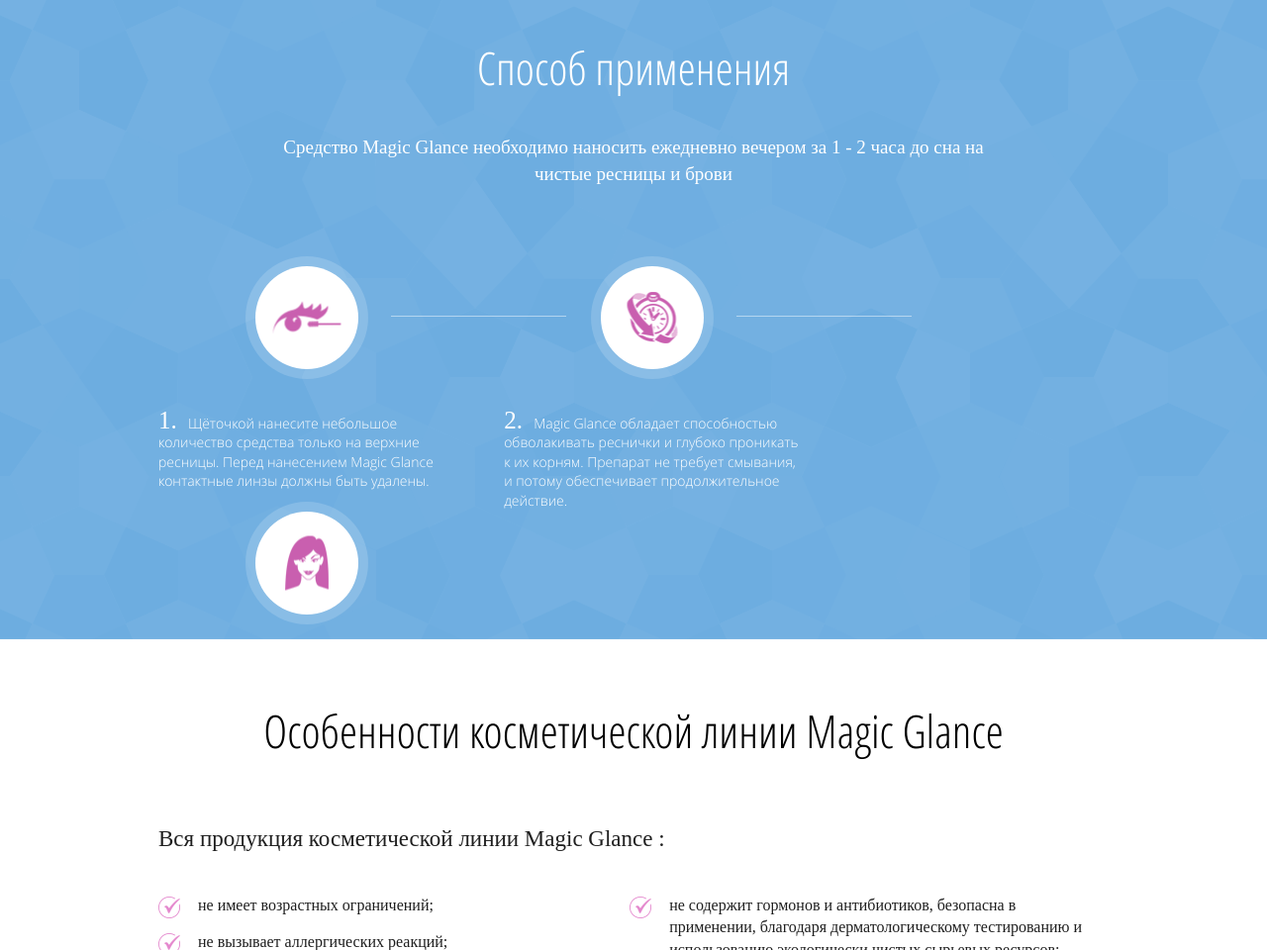
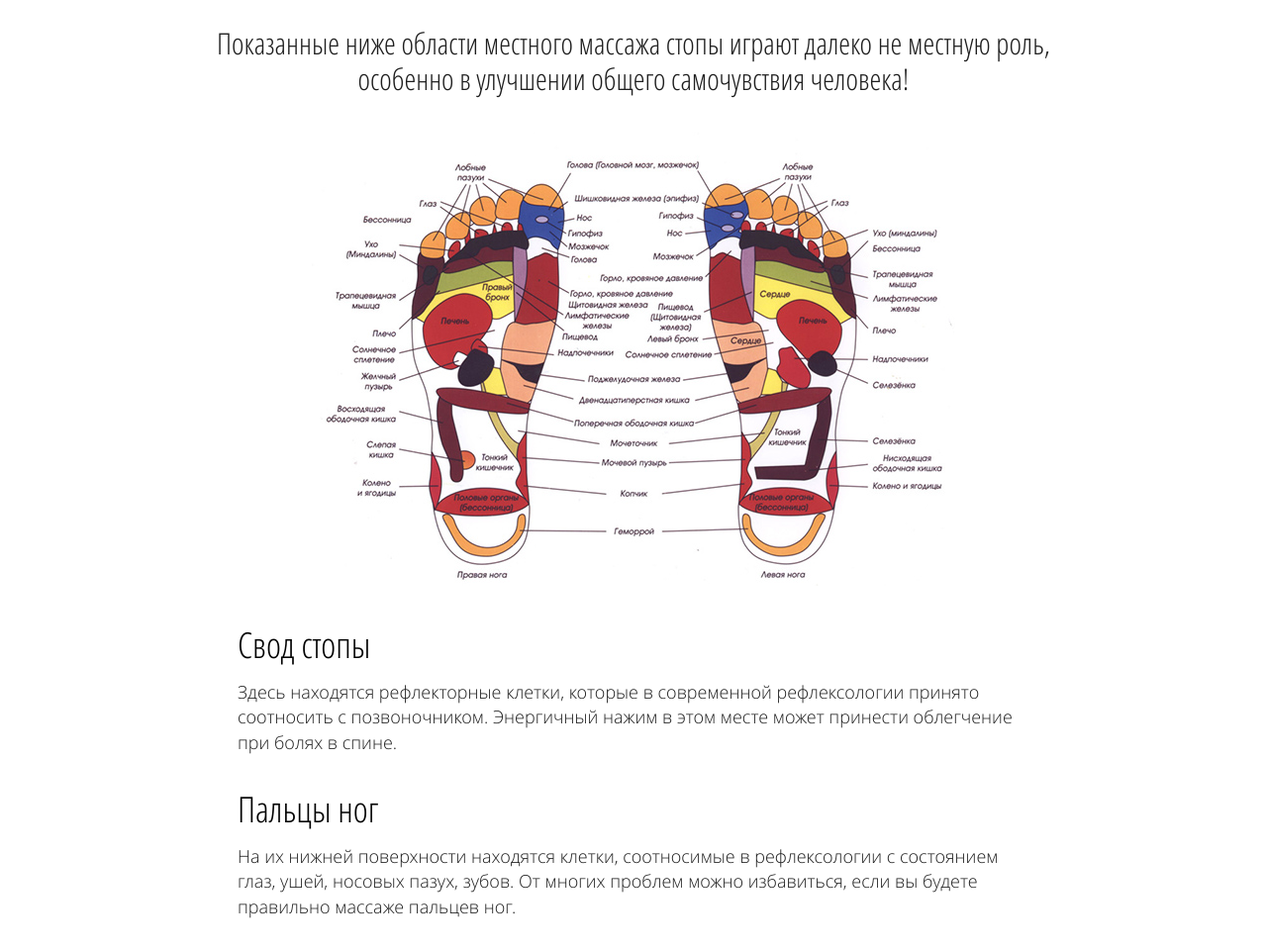
Before and after one commit to naverstaem/Blazhenstvo, a plain HTML site: page index.html in a window 1280 px wide. Shown: the part 1840-2800 px from the top of the page at 99% size. Drawn offline with Linux system fonts and the light colour scheme.

Commit message:
add about2 section

```diff
--- a/index.html
+++ b/index.html
@@ -192,6 +192,53 @@
         </div>
     </div>
 </section>
+
+<section class="about2">
+    <h2>Показанные ниже области местного массажа стопы играют далеко не местную роль,
+        <br>особенно в улучшении общего самочувствия человека!</h2>
+    <div class="about2_in">
+       <div class="about2__img"><img src="img/about2-img.jpg" alt="image"/></div>
+    <div class="about2__item">
+        <h3>Свод стопы</h3>
+        <p>Здесь находятся рефлекторные клетки, которые в современной рефлексологии принято
+            соотносить с позвоночником. Энергичный нажим в этом месте может
+            принести облегчение при болях в спине.</p>
+    </div>
+        <div class="about2__item">
+            <h3>Пальцы ног</h3>
+            <p>На их нижней поверхности находятся клетки, соотносимые в рефлексологии
+                с состоянием глаз, ушей, носовых пазух, зубов. От многих проблем можно
+                избавиться, если вы будете правильно массаже пальцев ног.</p>
+        </div>
+        <div class="about2__item">
+            <h3>Предплюсна и плюсна</h3>
+            <p>Стопа состоит из 26 мелких костей: из них 7 костей относятся к предплюсне,
+                5 - к плюсне, 14 - к фалангам пальцев ног. Массаж пространства между этими
+                косточками порой приносит человеку.</p>
+        </div>
+        <div class="about2__item">
+            <h3>Подошвенная поверхность </h3>
+            <p>Устранить усталость в ногах и снять напряжение, улучшает сон, улучшает работу
+                всех органов, тем самым улучшая качество и длительность нашей жизни.</p>
+        </div>
+        <div class="about2__item">
+            <h3>Массаж лодыжки</h3>
+            <p>Снимает временные болевые ощущения при переутомлении ног, позволяет весьма
+                эффективно бороться с менструальными болями у женщин.</p>
+        </div>
+        <div class="about2__button">
+            <a class="btn btn--other" href="#">Заказать</a>
+        </div>
+    </div>
+
+</section>
+
+
+
+
+
+
+
 
 <span class="section" id="instruction"></span>
 <div class="instruction">
--- a/sass/_main.sass
+++ b/sass/_main.sass
@@ -377,10 +377,38 @@
     margin-top: 15px
 
 
-
-
-
-
+.about2
+  +clr
+  padding: 45px 0
+  .about2_in
+    @extend %in
+    +clr
+  h2
+    text-align: center
+    font-size: 30px
+    font-family: 'open_sanscondensed_light'
+    font-weight: normal
+    line-height: 1.2em
+  &__img
+    margin: 35px auto
+    width: 650px
+    height: 459px
+  &__item
+    padding: 0 80px
+    margin-top: 30px
+    h3
+      font-family: 'open_sanscondensed_light'
+      font-size: 36px
+      color: #000000
+      font-weight: normal
+    p
+      +osl
+      font-size: 18px
+      color: #1f1f1f
+      margin-top: 10px
+  &__button
+    text-align: center
+    margin-top: 25px
 
 
 
```
Also changed, not shown: css/screen.css, img/about2-img.jpg (added).
